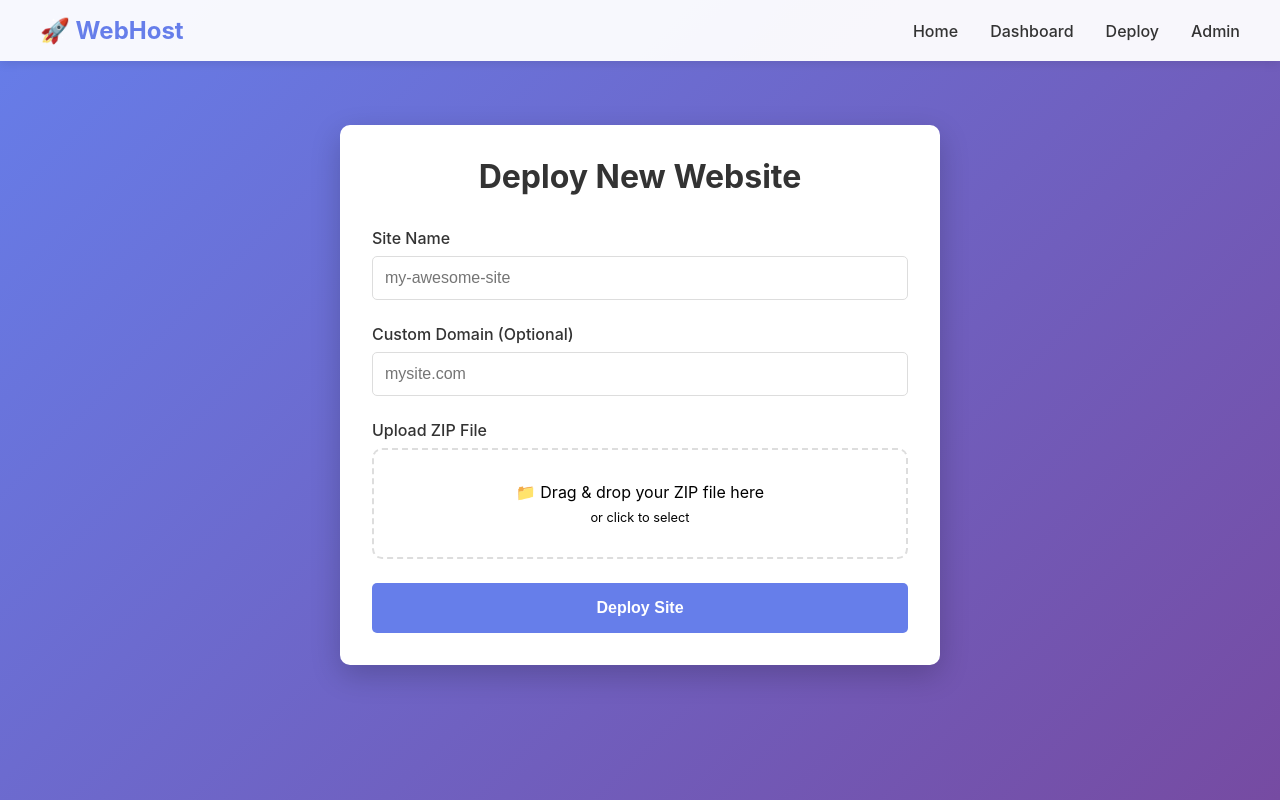
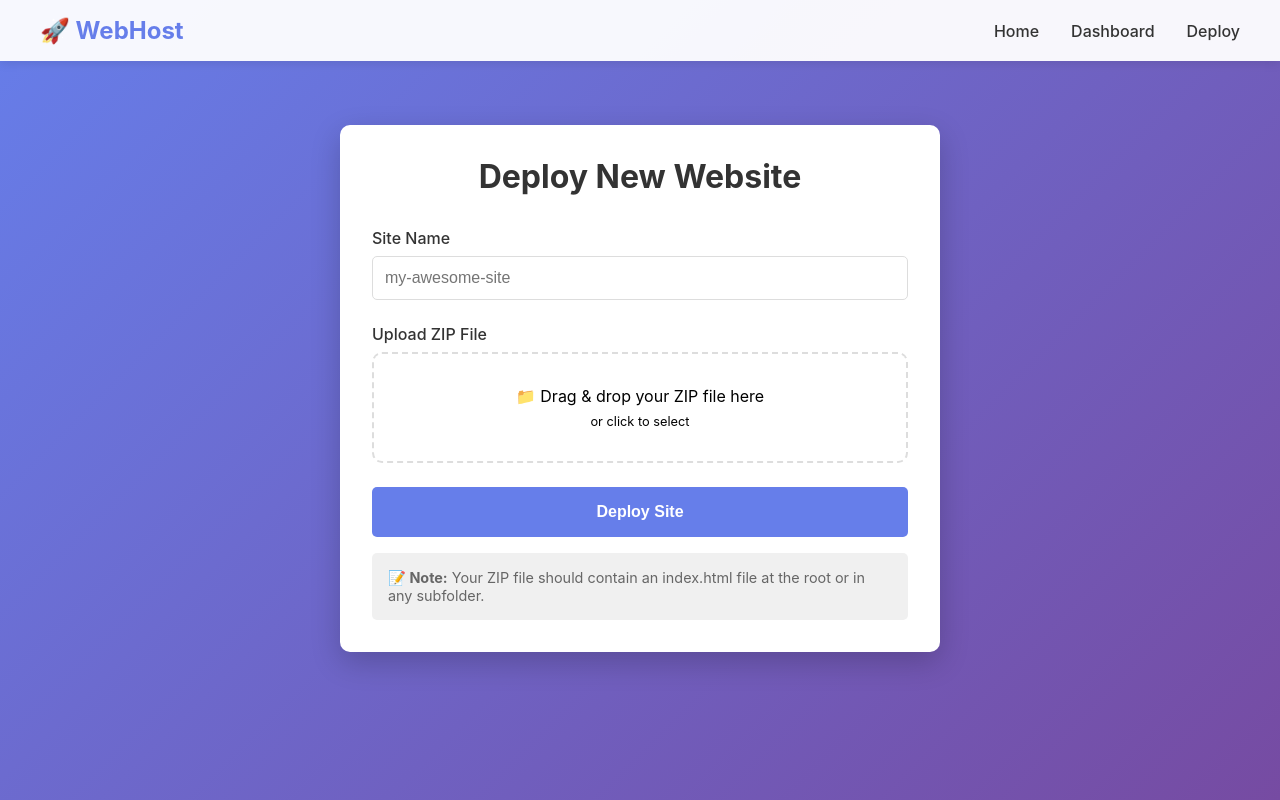
Before and after one commit to gptind826-dotcom/web-development, a FastAPI app: page /deploy in a window 1280 px wide. Run offline with FastAPI, Linux system fonts and the light colour scheme.

Commit message:
Update deploy.html

```diff
--- a/templates/deploy.html
+++ b/templates/deploy.html
@@ -49,6 +49,10 @@
             font-weight: 500;
         }
 
+        .nav-links a:hover {
+            color: #667eea;
+        }
+
         .container {
             max-width: 600px;
             margin: 4rem auto;
@@ -75,7 +79,7 @@
             color: #333;
         }
 
-        input[type="text"], input[type="file"] {
+        input[type="text"] {
             width: 100%;
             padding: 0.75rem;
             border: 1px solid #ddd;
@@ -145,6 +149,15 @@
             color: #721c24;
             display: block;
         }
+
+        .note {
+            margin-top: 1rem;
+            padding: 1rem;
+            background: #f0f0f0;
+            border-radius: 5px;
+            font-size: 0.9rem;
+            color: #666;
+        }
     </style>
 </head>
 <body>
@@ -155,7 +168,6 @@
                 <li><a href="/">Home</a></li>
                 <li><a href="/dashboard">Dashboard</a></li>
                 <li><a href="/deploy">Deploy</a></li>
-                <li><a href="/admin">Admin</a></li>
             </ul>
         </div>
     </nav>
@@ -167,11 +179,6 @@
             <div class="form-group">
                 <label>Site Name</label>
                 <input type="text" id="siteName" required placeholder="my-awesome-site">
-            </div>
-
-            <div class="form-group">
-                <label>Custom Domain (Optional)</label>
-                <input type="text" id="customDomain" placeholder="mysite.com">
             </div>
 
             <div class="form-group">
@@ -188,6 +195,10 @@
         </form>
 
         <div id="message" class="message"></div>
+
+        <div class="note">
+            <strong>📝 Note:</strong> Your ZIP file should contain an index.html file at the root or in any subfolder.
+        </div>
     </div>
 
     <script>
@@ -236,7 +247,6 @@
             e.preventDefault();
 
             const siteName = document.getElementById('siteName').value.trim();
-            const customDomain = document.getElementById('customDomain').value.trim();
 
             if (!siteName) {
                 showMessage('Please enter a site name', 'error');
@@ -251,7 +261,6 @@
             const formData = new FormData();
             formData.append('file', selectedFile);
             formData.append('site_name', siteName);
-            if (customDomain) formData.append('custom_domain', customDomain);
 
             const deployBtn = document.getElementById('deployBtn');
             deployBtn.disabled = true;
@@ -266,7 +275,7 @@
                 const data = await response.json();
 
                 if (response.ok) {
-                    showMessage(`✅ ${data.message}. Redirecting to dashboard...`, 'success');
+                    showMessage(`✅ ${data.message || 'Site deployed successfully!'} Redirecting to dashboard...`, 'success');
                     setTimeout(() => {
                         window.location.href = '/dashboard';
                     }, 2000);
```
